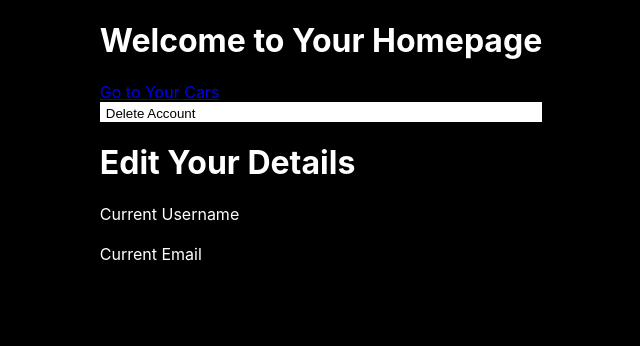
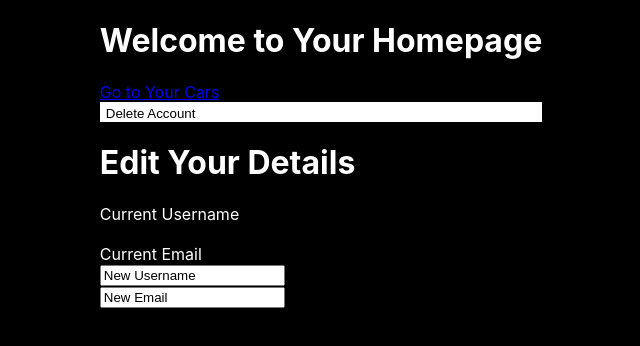
Before and after one commit to dannertech/powerup, a React (Create React App) app in the folder client/: page /users/1 in a window 1280 px wide. Shown: the top 346 px of the page, without its empty margins (319-959 px from the left). Built offline with nearby package versions, Linux system fonts and the light colour scheme; no server answers.

Commit message:
added form to user page that allows them to update their details

```diff
--- a/client/src/components/User.js
+++ b/client/src/components/User.js
@@ -60,6 +60,11 @@ this.setState({ users })
 <br></br>
 <label>{this.state.user.email}</label>
 
+<form>
+  <input type='text' name="username" value="New Username"></input>
+  <br></br>
+  <input type='text' name="email" value="New Email"></input>
+  </form>
       </div>
     )
   }
```
